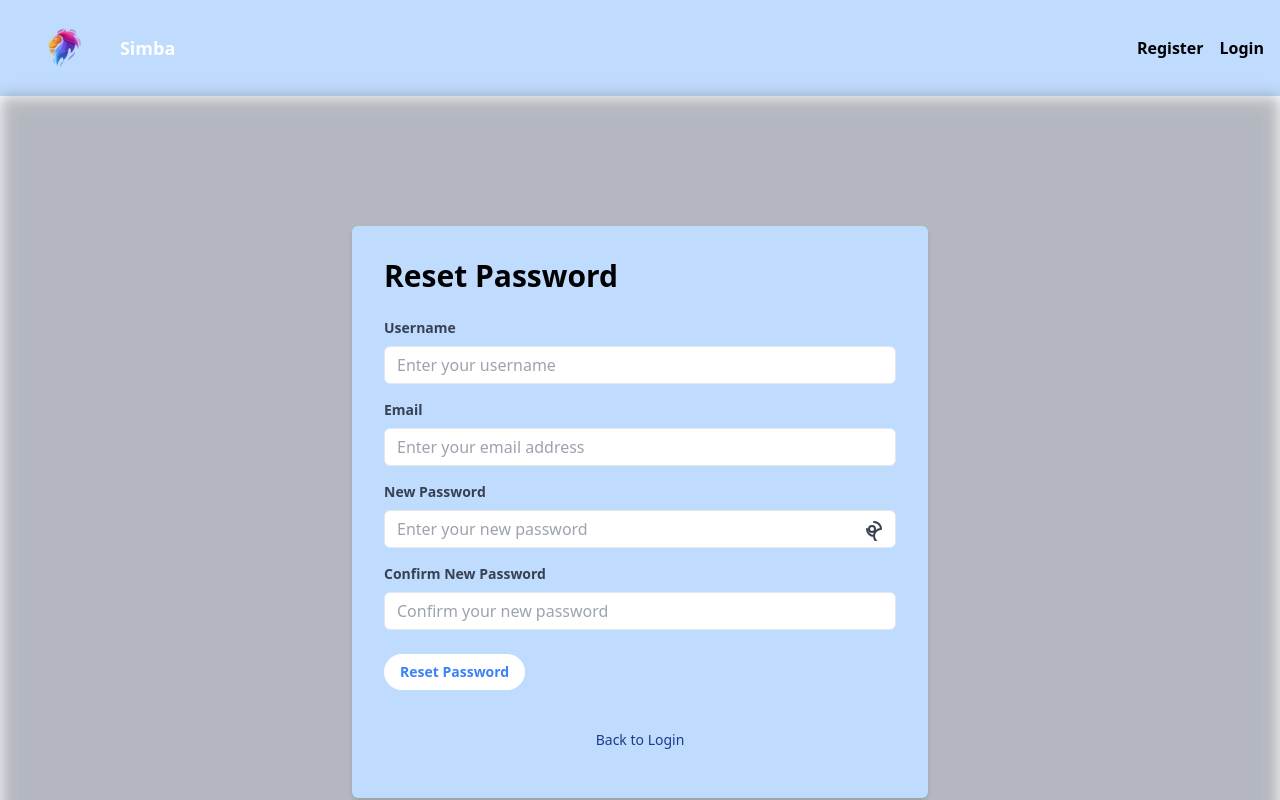
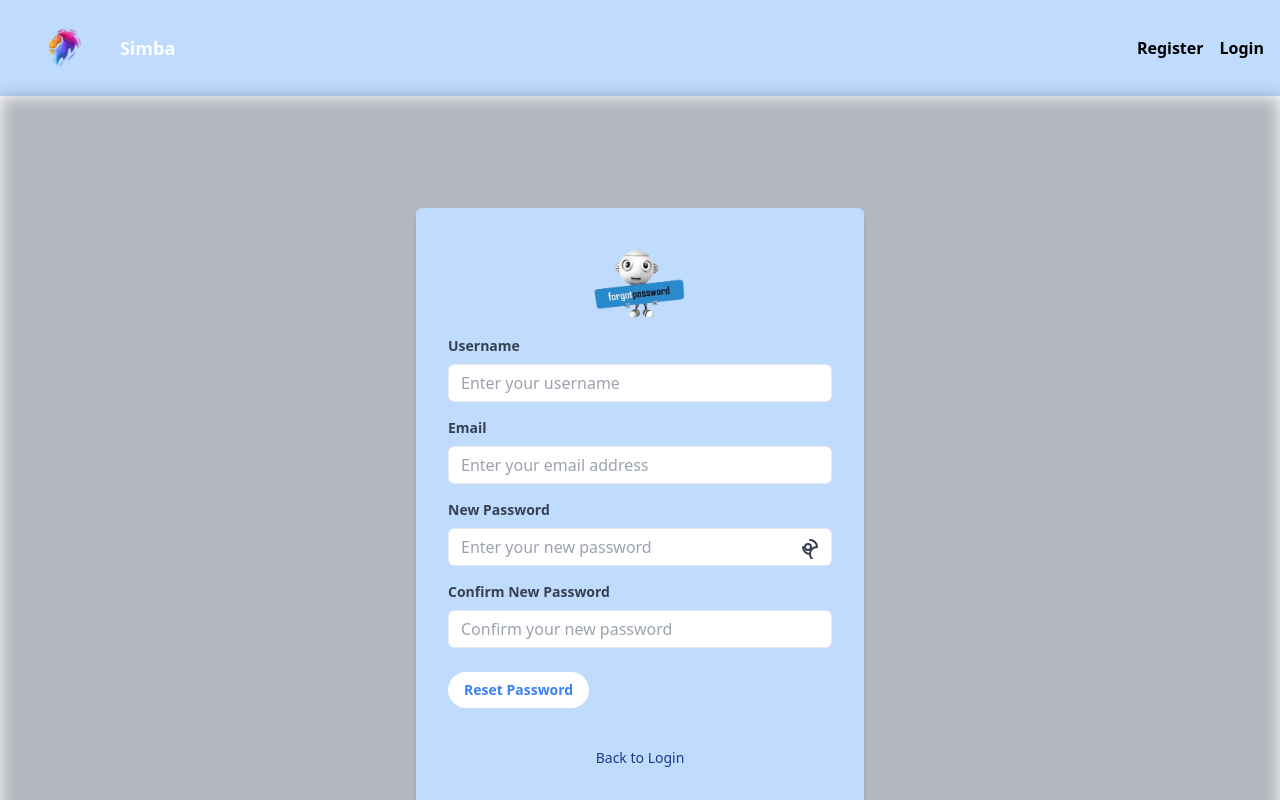
Before and after one commit to Muthomi254/client, a React (Vite) app: page /reset-password in a window 1280 px wide. Shown: the top 800 px of the page. Built offline with nearby package versions, Linux system fonts and the light colour scheme.

Commit message:
ft(reset-password): form designing background image added password view toggle added

```diff
--- a/src/components/ResetPassword.jsx
+++ b/src/components/ResetPassword.jsx
@@ -7,6 +7,7 @@ import {
 } from '@fortawesome/free-solid-svg-icons';
 import Swal from 'sweetalert2';
 import { useAuth } from '../context/AuthContext'; // Correct import statement
+import ResetImage from '../images/reset-image.png'; // Import ResetImage
 
 const ResetPassword = () => {
   const { authFetch } = useAuth(); // Destructure authFetch from useAuth
@@ -62,7 +63,7 @@ const ResetPassword = () => {
       await authFetch(
         '/reset-password',
         'POST',
-        { ...formData, username: uppercaseUsername },
+        { ...formData, username: uppercaseUsername }, // Converted username
         {
           'Content-Type': 'application/json',
         }
@@ -94,15 +95,15 @@ const ResetPassword = () => {
   };
 
   return (
-    <div className="relative">
+    <div className="relative flex justify-center items-center h-screen">
       <div className="absolute inset-0 bg-gray-500 blur opacity-50"></div>
-      <div className="flex justify-center items-center h-screen">
       <form
-          className="max-w-xl w-full bg-blue-200 p-8 rounded-md shadow-md mt-8 flex relative z-10"
+        className="max-w-md w-full bg-blue-200 p-8 rounded-md shadow-md mt-8 relative z-10"
         onSubmit={handleSubmit}
       >
-          <div className="flex-grow">
-            <h2 className="text-3xl font-semibold mb-6">Reset Password</h2>
+        {/* <h2 className="text-3xl font-semibold mb-6 text-center">
+         Reset Password
+       </h2> */}
         {error && (
           <div className="flex items-center mb-4">
             <FontAwesomeIcon
@@ -121,6 +122,11 @@ const ResetPassword = () => {
             <p className="text-green-500">{error}</p>
           </div>
         )}
+        {/* ResetImage */}
+        <div className="mb-4 flex justify-center">
+          <img src={ResetImage} alt="Reset Image" className="w-22 h-20" />
+        </div>
+        {/* ResetImage End */}
         <div className="mb-4">
           <label
             className="block text-gray-700 text-sm font-bold mb-2"
@@ -245,9 +251,7 @@ const ResetPassword = () => {
         >
           Back to Login
         </Link>
-          </div>
       </form>
-      </div>
     </div>
   );
 };
```
Also changed, not shown: src/images/reset-image.png (added), src/images/reset2-image.png (added). Lines whose indentation alone changed are shown as unchanged.
